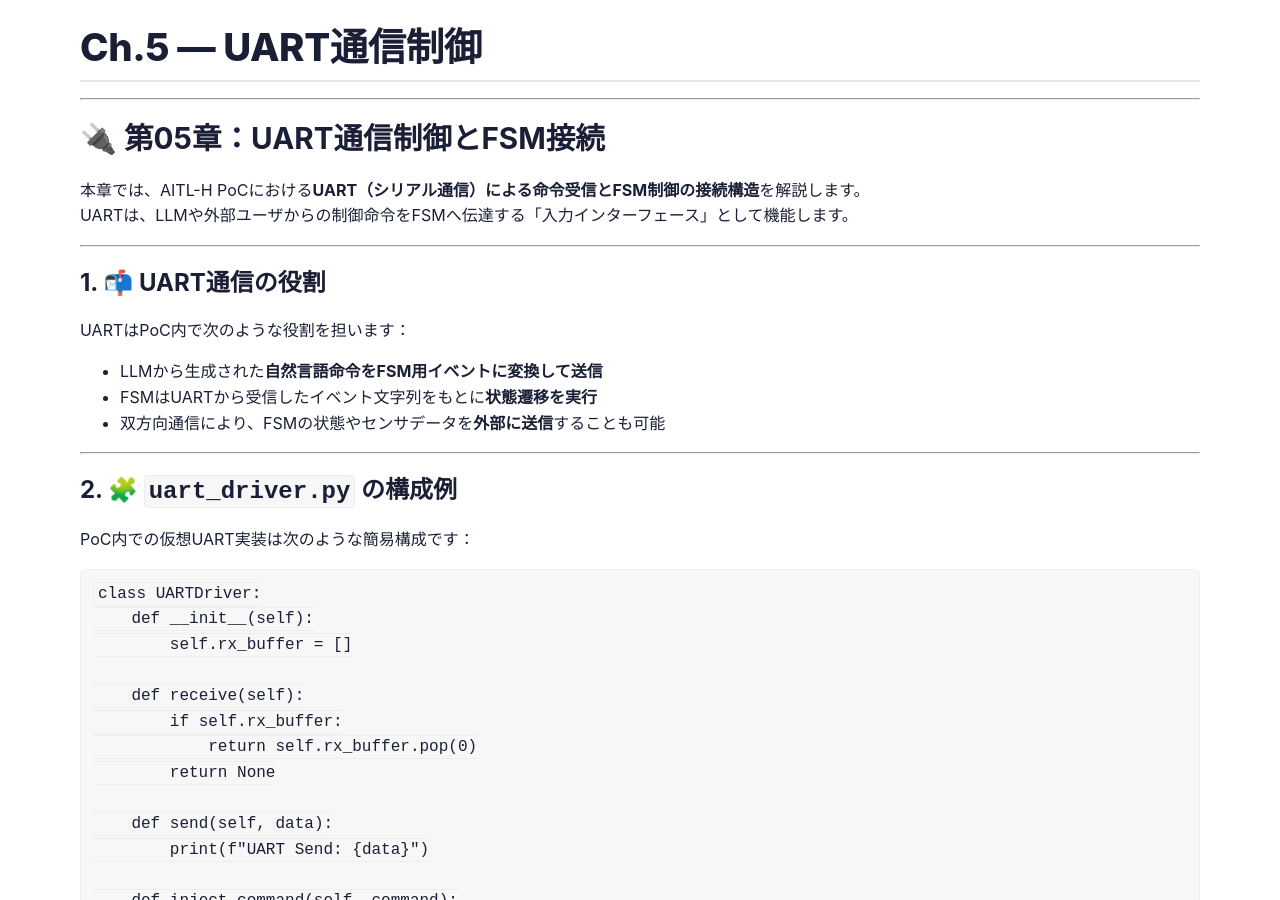
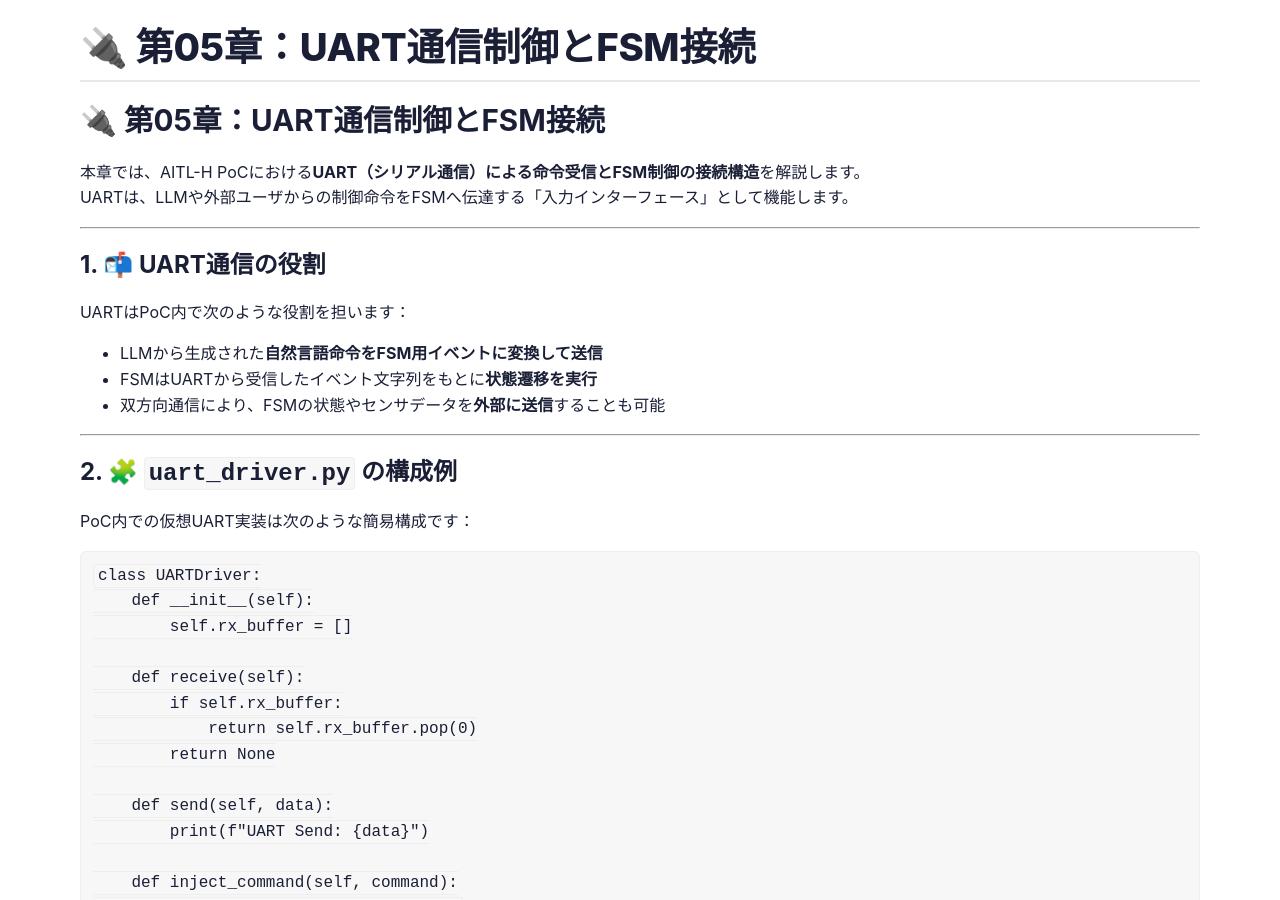
Before and after one commit to Samizo-AITL/AITL-H, a Jekyll site: the page built from docs/chapter05_uart_control.md, in a window 1280 px wide and 900 px high. Built offline with Jekyll 4.4.1, drawn with Linux system fonts in a browser that asks for light colours; our own code applies the rules of GitHub Pages for plain Markdown files; some of the changed lines change nothing that is shown.

Commit message:
Update chapter05_uart_control.md

```diff
--- a/docs/chapter05_uart_control.md
+++ b/docs/chapter05_uart_control.md
@@ -1,9 +1,7 @@
 ---
 layout: clean
-title: "Ch.5 — UART通信制御"
-permalink: /AITL-H/docs/chapter05_uart_control.html
----
-
+# title: "Ch.5 — UART通信制御"
+permalink: /docs/chapter05_uart_control/
 ---
 
 # 🔌 第05章：UART通信制御とFSM接続
```
